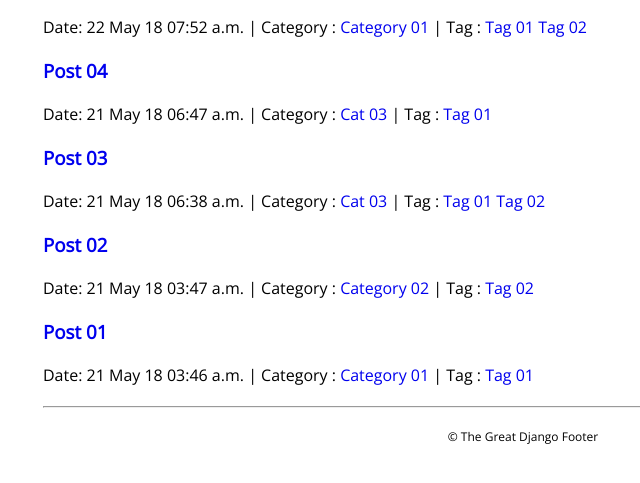
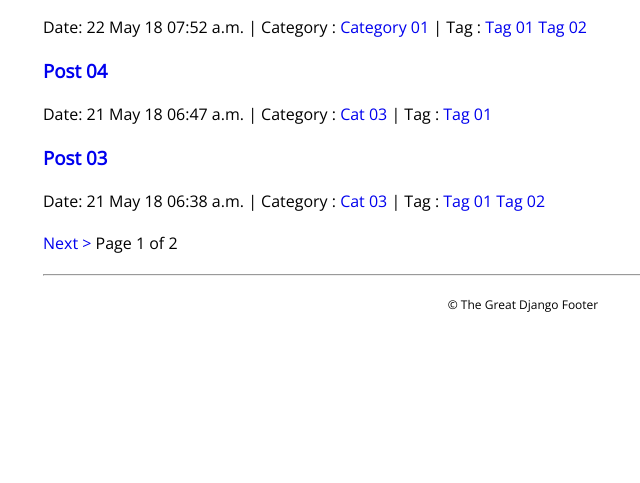
Before and after one commit to kydkang/TGDB, a Django app: page / in a window 1280 px wide. Shown: the part 273-756 px from the top of the page, without its empty margins (117-757 px from the left). Run offline with Django 3.2, Linux system fonts and the light colour scheme; data comes from the database, SQL or seed files in the repository; some libraries are stand-ins or nearby versions.

Commit message:
26a branch commit

```diff
--- a/blog/templates/blog/post_list.html
+++ b/blog/templates/blog/post_list.html
@@ -19,4 +19,18 @@
         {% endfor %}
         </div>
     </div>
+    <div class="pagination">
+        <div class="section-inner clearfix">
+            <p>
+                {% if posts.has_previous %}
+                    <a href="?page={{ posts.previous_page_number }}">&lt; Prev</a> |
+                {% endif %}
+                {% if posts.has_next %}
+                    <a href="?page={{ posts.next_page_number }}">Next &gt;</a>
+                {% endif %}
+                <span>Page {{ posts.number }} of {{ posts.paginator.num_pages }}</span>
+            </p>
+        </div>
+    </div>
+
 {% endblock %}
--- a/blog/views.py
+++ b/blog/views.py
@@ -4,12 +4,16 @@
 from .forms import FeedbackForm
 from django.core.mail import mail_admins
 from django.contrib import messages
+from django.core.paginator import Paginator, PageNotAnInteger, EmptyPage
+from django_project import helpers
+
 
 def index(request):
     return HttpResponse("Hello Django")
 
 def post_list(request):
     posts = Post.objects.order_by("-id").all()
+    posts = helpers.pg_records(request, posts, 5)
     return render(request, 'blog/post_list.html', {'posts':posts})
 
 def post_detail(request, pk, post_slug):
@@ -19,6 +23,7 @@
 def post_by_category(request, category_slug):
     category = get_object_or_404(Category, slug=category_slug)
     posts = get_list_or_404(Post.objects.order_by("-id"), category=category)
+    posts = helpers.pg_records(request, posts, 5)
     context = {
         'category': category,
         'posts': posts
@@ -29,6 +34,7 @@
 def post_by_tag(request, tag_slug):
     tag = get_object_or_404(Tag,slug=tag_slug)
     posts = get_list_or_404(Post.objects.order_by("-id"), tags=tag)
+    posts = helpers.pg_records(request, posts, 5)
     context = {
         'tag': tag,
         'posts': posts
--- /dev/null
+++ b/django_project/helpers.py
@@ -0,0 +1,12 @@
+from django.core.paginator import Paginator, EmptyPage, PageNotAnInteger
+
+def pg_records(request, list, num):
+    paginator = Paginator(list, num)
+    page = request.GET.get('page')      # [[ post_list.html 에서 href="?page={{ posts.previous_page_number }} ]]
+    try:
+        page_object = paginator.page(page)
+    except PageNotAnInteger:
+        page_object = paginator.page(1)
+    except EmptyPage:
+        page_object = paginator.page(paginator.num_pages)
+    return page_object
```
Also changed, not shown: blog/templates/blog/post_by_category.html (+14 -0 lines), blog/templates/blog/post_by_tag.html (+13 -0 lines).
